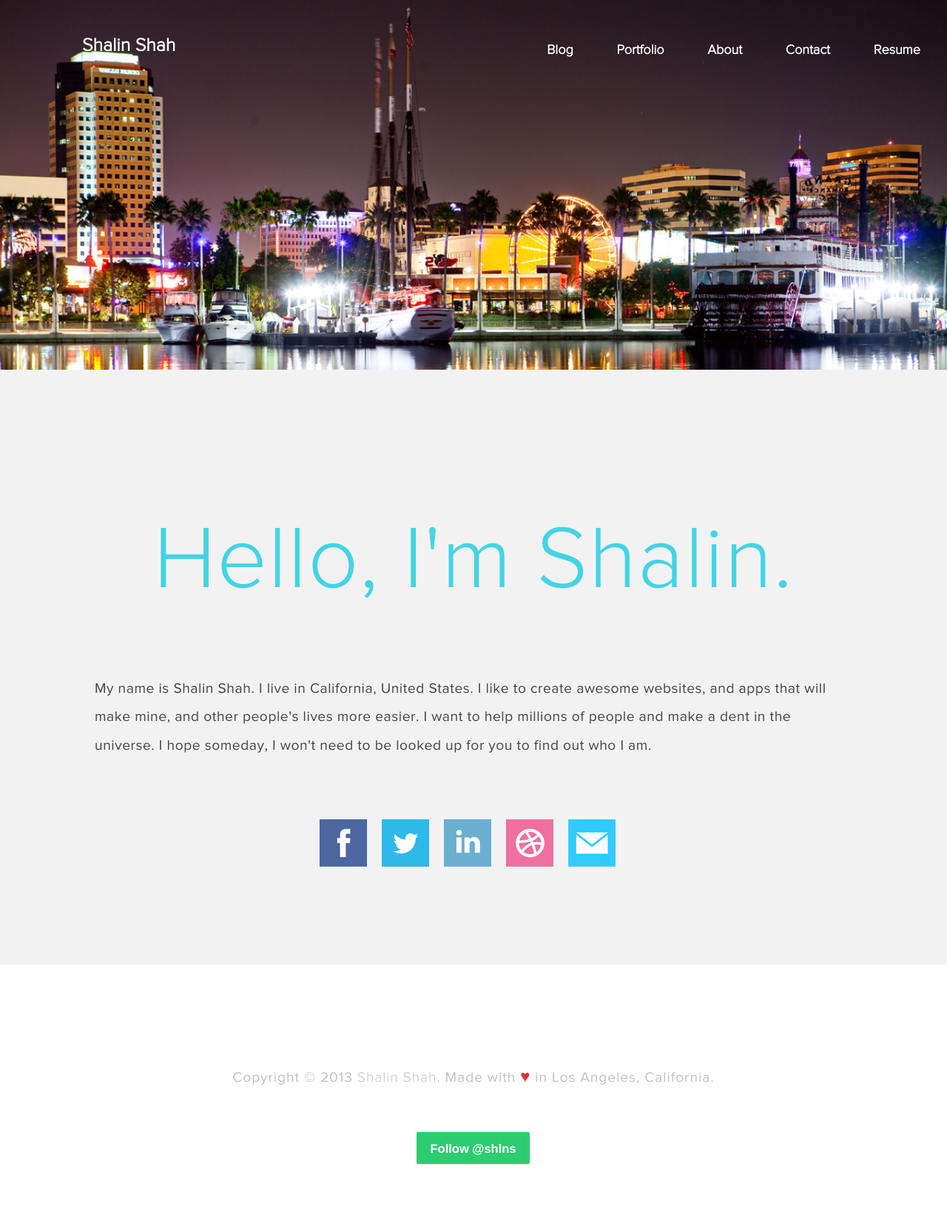
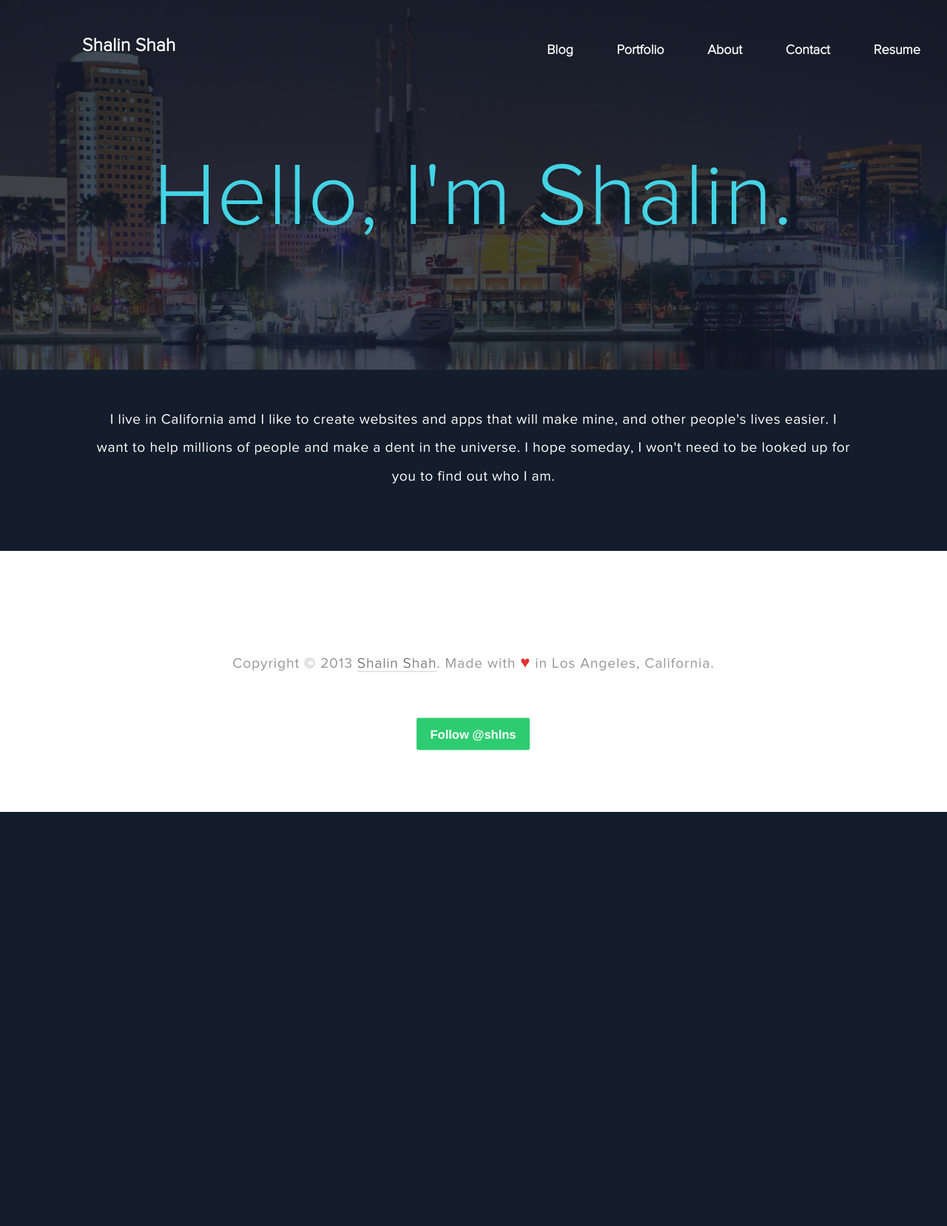
Before and after one commit to shalins/shalinshah.me, a Jekyll site: the page built from index.html, in a window 1280 px wide. Shown: the whole page at 74% size. Built offline with Jekyll 4.4.1, drawn with Linux system fonts in a browser that asks for light colours; nearby versions of some CDN libraries; Markdown is read by kramdown in place of the engine named in the settings; comment, search, counter and statistics services are not loaded; after the commit the page ends 1098 px from its top, so only the background shows below that.

Commit message:
New Homepage + Other changes

```diff
--- a/_layouts/layout.html
+++ b/_layouts/layout.html
@@ -1,5 +1,11 @@
 <!doctype html>
+{% if page.class == "home" %}
+<html class="homepage">
+{% elsif page.class == "blog" %}
+<html class="blogpage">
+{% else %}
 <html>
+{% endif %}
 <!-- Shalin Shah -->
 <head>
   {% capture meta_desc %}{% if page.summary %}{{ page.summary }}{% else %}Hi. I am Shalin and this is my blog, where I enunciate my thoughts on random stuff. Thanks for reading.{% endif %}{% endcapture %}
@@ -118,6 +124,9 @@
           <li><a href="/contact/">Contact</a></li>
           <li><a href="/resume/">Resume</a></li>
         </ul>
+        {% if page.class == "home" %}
+          <h1 style="font-size:120px;" class="iamshalin bigEntrance">Hello, I'm Shalin.</h1>
+        {% endif %}
         <div class="scroller mobileBanner"><!-- this is for emulating position fixed of the nav -->
           <div class="scroller-inner">
             <!-- Top Navigation -->
--- a/blog/index.html
+++ b/blog/index.html
@@ -11,7 +11,7 @@ class: blog
     <span class="journal-teaser-thumbnail"><a href="{{ post.url }}" title="{{ post.title }}"><img  class="featured-image-small" src="{{ post.image }}" width="190" height="190" /></a></span>
     <h4><a href="{{ post.url }}" title="{{ post.title }}">{{ post.title }}</a></h4>
     <p class="date">{{ post.date | date: "%B %e, %Y" }}</p>
-    <p class="entry">{{ post.content | strip_html | truncatewords: 22 }}</p>
+    <p class="entry">{{ post.content | strip_html | truncatewords: 19 }}</p>
    </li>
  </ul>
 {% endfor %}
--- a/css/flat-ui.css
+++ b/css/flat-ui.css
@@ -712,6 +712,8 @@ textarea,
 body {
   font-size: 0.87em;
 }
+header {
+}
 
 
 }
--- a/css/screen.css
+++ b/css/screen.css
@@ -20,15 +20,20 @@ time, mark, audio, video{
 
 html{
  line-height:1;
-/* background-color: #f2f2f2;
-*/}
-
-html {
-  background-color: #f2f2f2;
+ background-color: #f2f2f2;
+}
+
+html.homepage{
+ line-height:1;
+ background-color: #141d2c;
+}
+
+html.blogpage{
+ line-height:1;
+ background-color: #071b39;
 }
 
 #page-home{
-  background-color: #fff;
   color: #5e5e5d;
   font-family: 'PT Serif', serif;
 }
@@ -109,7 +114,7 @@ header{
  clear:both;
  height:115px;
  font-size: 18px;
- background-color:#f2f2f2
+ background-color:#fff;
 }
 
 .nav{
@@ -126,11 +131,12 @@ font-weight:bold;}
  border-bottom:3px solid #5e5e5d}
 
 .nav a{
+  color:#00d2ff;
  text-decoration:none;
  padding:1em 0}
 
 .nav a:hover{
- border-bottom:4px solid #2980b9}
+ border-bottom:4px solid #00d2ff}
 
 .logo {
   padding-top: 1.5em;
@@ -139,6 +145,7 @@ font-weight:bold;}
   margin-left:3em
 }
 .logo a{
+  color:#00d2ff;
   text-decoration:none;
   padding:0.5em 0
 }
@@ -303,7 +310,8 @@ h2{
  letter-spacing:0.01em}
 
 .journal-teaser li p{
- color:#9b9b9b}
+ color:#00d2ff;
+}
 
 .journal-teaser .journal-teaser-thumbnail{
  float:left;
@@ -326,12 +334,20 @@ footer{
 
 footer p{
  margin:3em 0;
- color:#c1c1c1;
+ color:#979797;
  font-size:1.2em;
  letter-spacing:0.05em}
 
 footer a{
- color:#c1c1c1}
+ color:#525151;
+ border-bottom:1px dotted #9b9b9b;
+}
+
+footer a:hover{
+ color:#979797;
+}
+
+ p.white {color:#fff;}
 
 /*.social{
  margin:0 auto;
@@ -618,7 +634,7 @@ footer a{
  padding-top:.5em !important}
 
 .journal-list h4 a{
- color:#5e5e5d;
+ color:#fff;
  text-decoration:none}
 
 .journal-list p.entry{
@@ -860,6 +876,7 @@ footer a{
  background-color:#addccf;
  padding:6em 0}
 
+
  #page-journal .journal-header-contact{
 /* background-image:url('/stuff/natgeo15-2013-02-13-1535.jpg');
 */}
@@ -923,10 +940,6 @@ footer a{
  text-align:center;
  background-color:#ee796f;
  padding:7em 0}
-
-body.journal-home header{
- background:#3F3A36
-}
 
 body.journal-contact header{
  background-image:url('/stuff/map.png');
@@ -944,9 +957,11 @@ body.journal-about header{
 }
 
 body.journal-home header{
+ background: #141d2c;
  background-image:url('/stuff/california.jpg');
  font-weight: bold;
- background-size: 100%;
+ background-size:100%;
+ display:block;
  background-repeat: no-repeat;
  height: 500px;
 }
--- a/index.html
+++ b/index.html
@@ -4,24 +4,5 @@
 class: home
 ---
     <!-- Stuff I need to work on: responsiveness (the nav menu and blog page), and next port/prev. post buttons -->
-    <h1 style="font-size:120px;" class="iamshalin scale">Hello, I'm Shalin.</h1><br>
-    <p class="bounceDown">My name is Shalin Shah. I live in California, United States. I like to create awesome websites, and apps that will make mine, and other people's lives more easier. I want to help millions of people and make a dent in the universe. I hope someday, I won't need to be looked up for you to find out who I am.</p><br><br><br>
-
-      <center>
-        <a id="socialPort" href="http://www.facebook.com/shalinvs" target="_blank">
-          <span><img src="/stuff/facebook.png" alt="Facebook" /></span>
-        </a>
-        <a id="socialPort" href="http://www.twitter.com/shlns" target="_blank">
-          <span><img src="/stuff/twitter.png" alt="Twitter" />          </span>
-        </a>
-        <a id="socialPort" href="http://www.linkedin.com/in/shalins" target="_blank">
-          <span><img src="/stuff/linkedin.png" alt="Linkedin"  /></span>
-        </a>
-        <a id="socialPort" href="http://www.dribbble.com/sln" target="_blank">
-          <span><img src="/stuff/dribbble.png" alt="Dribbble" /></span>
-        </a>
-        <a id="socialPort" href="mailto:shalinvs@gmail.com" target="_blank">
-          <span><img src="/stuff/email.png" alt="Email" /></span>
-        </a>
-      </center>
-      <br><br><br><br><br><br><br><br>
+    <br><br><br>
+    <center><p class="bounceDown white">I live in California amd I like to create websites and apps that will make mine, and other people's lives easier. I want to help millions of people and make a dent in the universe. I hope someday, I won't need to be looked up for you to find out who I am.</p></center><br><br><br>
```
Also changed, not shown: stuff/california.jpg.
